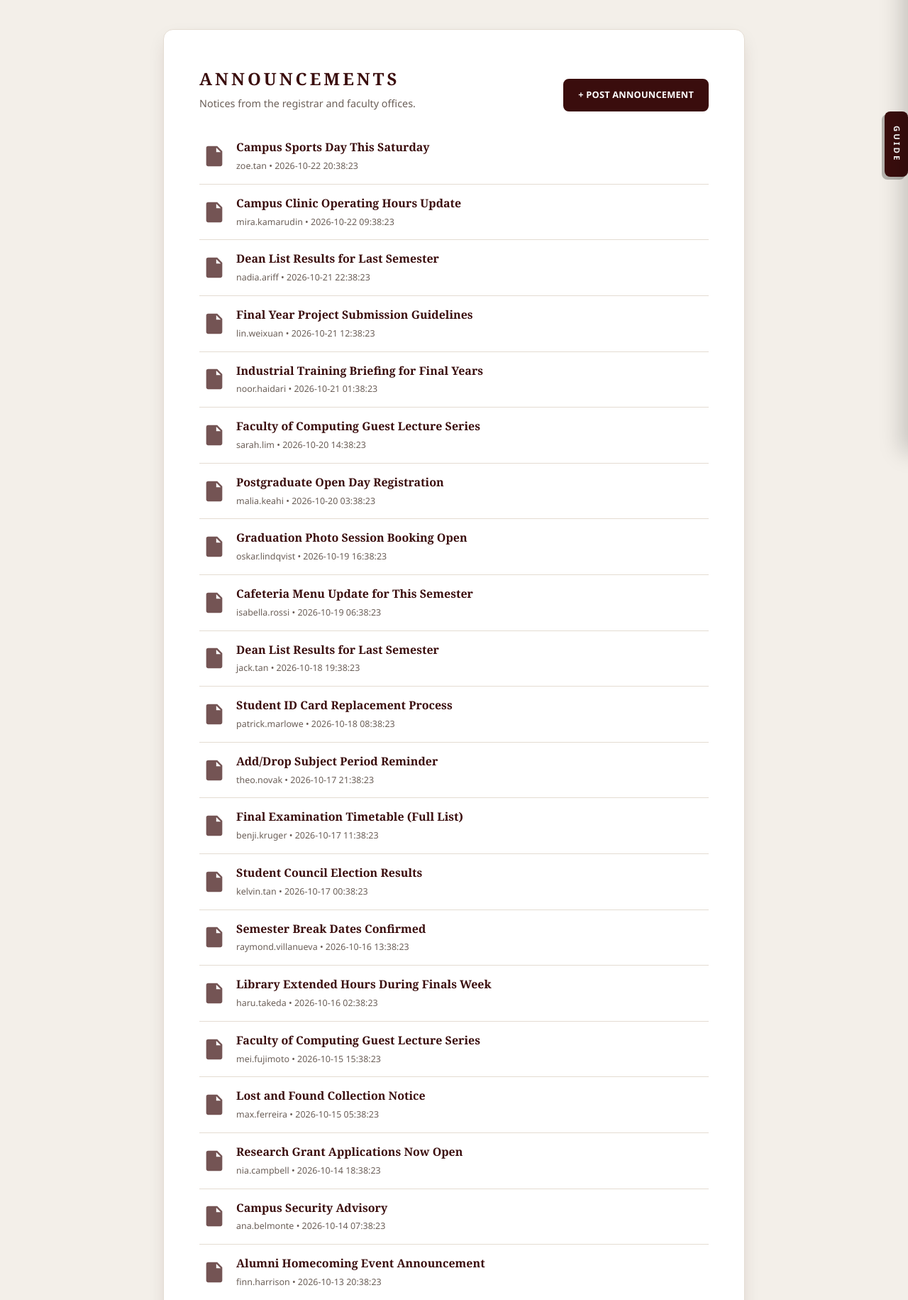
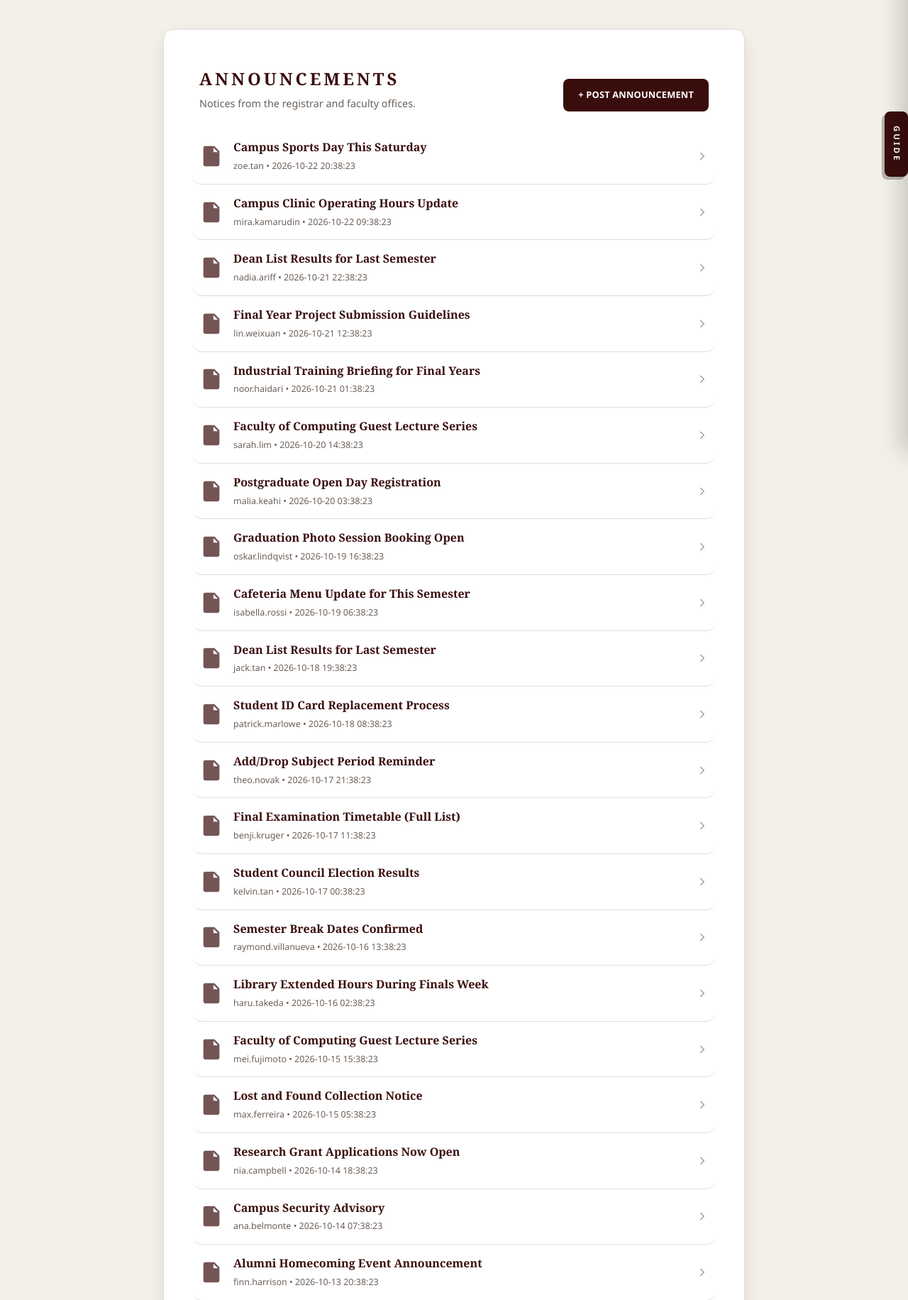
Before and after one commit to kanankun/demo-uni, a PHP site: page /i/announcements.php in a window 1280 px wide. Shown: the part 163-1994 px from the top of the page at 71% size. Run offline with PHP 8.4, Linux system fonts and the light colour scheme; a user stored in the database is signed in; data comes from the database, SQL or seed files in the repository.

Commit message:
Make announcement rows clickable on announcements and dashboard
Each notice was a static, non-interactive div - no link, no hover
state, no cursor change. Turn each row into a real link to its
view.php post, add a hover highlight and a trailing chevron so it
reads as clickable instead of inert, and pick up the upload id in
the dashboard's "Latest announcements" query so it can link too.

The hover background uses a negative margin matched to its own
padding so it stays inside the surrounding container instead of
overlapping neighboring rows or the card edge.

```diff
--- a/src/announcements.php
+++ b/src/announcements.php
@@ -31,13 +31,14 @@ include 'header.php';
         <div class="empty-state-box"><h3>No announcements yet</h3></div>
     <?php else: ?>
         <?php foreach ($rows as $n): ?>
-            <div class="notice-row">
+            <a class="notice-row" href="view.php?id=<?php echo (int) $n['id']; ?>">
                 <svg class="ni" viewBox="0 0 24 24"><path d="M6 2h9l5 5v13a2 2 0 0 1-2 2H6a2 2 0 0 1-2-2V4a2 2 0 0 1 2-2zm8 1.5V8h4.5L14 3.5zM7 12h10v1.6H7V12zm0 3.6h10v1.6H7v-1.6zM7 8.4h5V10H7V8.4z"/></svg>
                 <div class="nt">
                     <strong><?php echo h($n['title']); ?></strong>
                     <span><?php echo h($n['username']); ?> &bull; <?php echo h($n['created_at']); ?></span>
                 </div>
-            </div>
+                <svg class="nc" viewBox="0 0 24 24"><path d="M9 6l6 6-6 6"/></svg>
+            </a>
         <?php endforeach; ?>
     <?php endif; ?>
 
--- a/src/style.css
+++ b/src/style.css
@@ -1450,13 +1450,23 @@ button, .btn { font-family: var(--sans); border-radius: 8px; letter-spacing: .2p
 /* --- announcement rows (replaces the old photo grid) --- */
 .notice-row {
     display: flex; align-items: center; gap: 14px;
-    padding: 14px 4px; border-bottom: 1px solid var(--line);
+    padding: 14px 10px; margin: 0 -10px; border-bottom: 1px solid var(--line);
+    color: inherit; text-decoration: none; border-radius: var(--radius);
+    transition: background .15s ease, transform .1s ease;
 }
 .notice-row:last-child { border-bottom: 0; }
+.notice-row:hover, .notice-row:focus-visible { background: var(--line); }
+.notice-row:active { transform: scale(.995); }
 .notice-row .ni { width: 34px; height: 34px; flex: none; fill: var(--ink); opacity: .7; }
-.notice-row .nt { flex: 1; }
+.notice-row .nt { flex: 1; min-width: 0; }
 .notice-row .nt strong { display: block; font-family: var(--serif); }
 .notice-row .nt span { font-size: .78rem; color: var(--muted); }
+.notice-row .nc {
+    width: 18px; height: 18px; flex: none; fill: none;
+    stroke: var(--muted); stroke-width: 2; stroke-linecap: round; stroke-linejoin: round;
+    opacity: .6; transition: transform .15s ease;
+}
+.notice-row:hover .nc { transform: translateX(3px); opacity: 1; }
 
 /* --- student directory grid (no follow/likes) --- */
 .student-grid { display: grid; grid-template-columns: repeat(auto-fill, minmax(220px, 1fr)); gap: 14px; }
```
Also changed, not shown: src/dashboard.php (+4 -3 lines).
